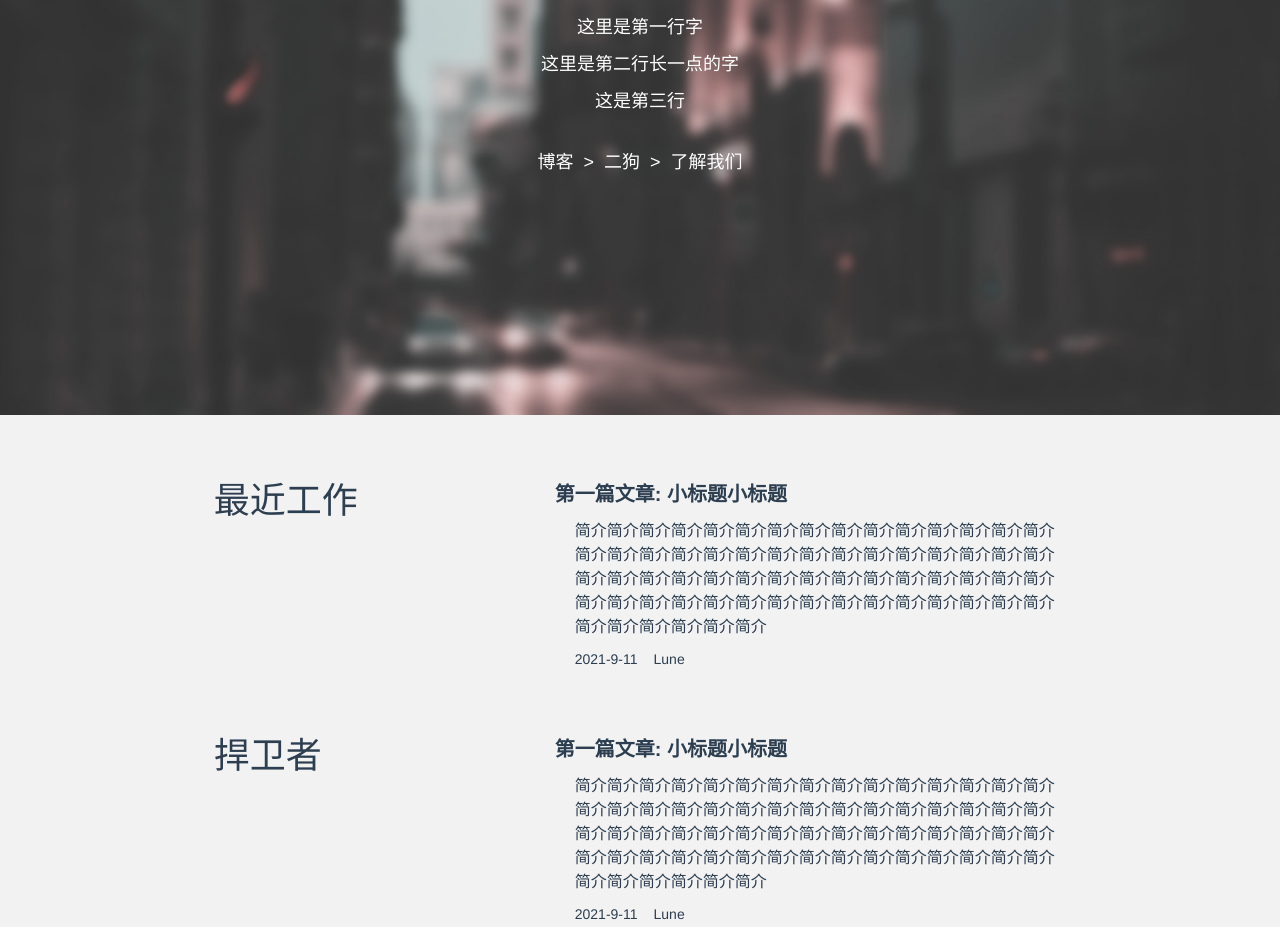
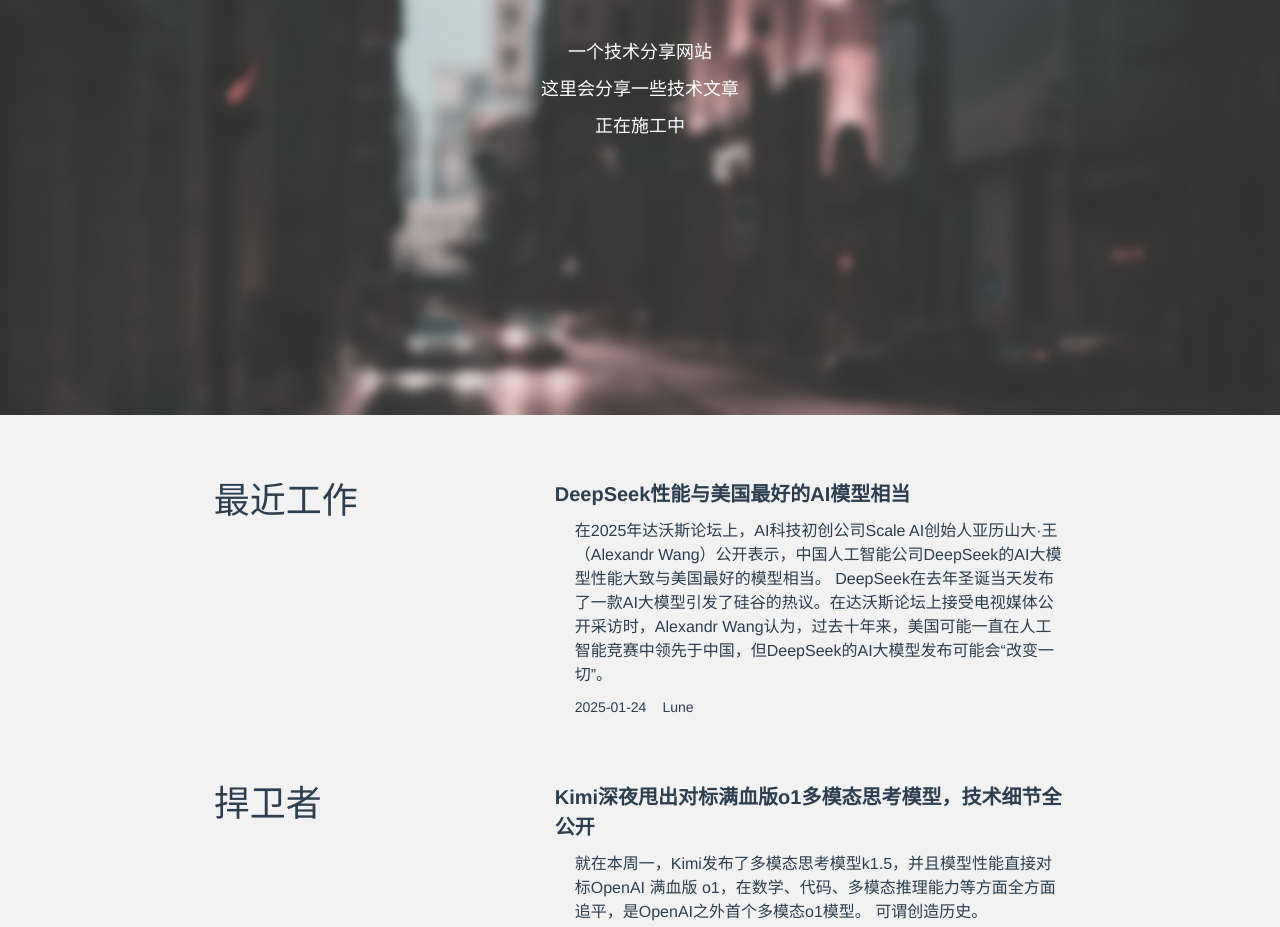
Before and after one commit to Shimada666/corgitech-index-fe, a Vue app: page / in a window 1280 px wide. Shown: the part 385-1312 px from the top of the page. Built offline with nearby package versions, Linux system fonts and the light colour scheme.

Commit message:
feat: 更新网站内容

```diff
--- a/src/views/Index.vue
+++ b/src/views/Index.vue
@@ -18,17 +18,14 @@
         </div>
         <div class="intro">
           <div class="intro-text">
-            这里是第一行字
+            一个技术分享网站
           </div>
           <div class="intro-text">
-            这里是第二行长一点的字
+            这里会分享一些技术文章
           </div>
           <div class="intro-text">
-            这是第三行
+            正在施工中
           </div>
-        </div>
-        <div class="link">
-          博客&nbsp;&nbsp;>&nbsp;&nbsp;二狗&nbsp;&nbsp;>&nbsp;&nbsp;了解我们
         </div>
       </div>
     </div>
@@ -43,13 +40,14 @@
       <div class="right">
         <div class="article">
           <div class="article-title">
-            第一篇文章: 小标题小标题
+            DeepSeek性能与美国最好的AI模型相当
           </div>
           <div class="article-content">
-            简介简介简介简介简介简介简介简介简介简介简介简介简介简介简介简介简介简介简介简介简介简介简介简介简介简介简介简介简介简介简介简介简介简介简介简介简介简介简介简介简介简介简介简介简介简介简介简介简介简介简介简介简介简介简介简介简介简介简介简介简介简介简介简介简介简介
+            在2025年达沃斯论坛上，AI科技初创公司Scale AI创始人亚历山大·王（Alexandr Wang）公开表示，中国人工智能公司DeepSeek的AI大模型性能大致与美国最好的模型相当。
+DeepSeek在去年圣诞当天发布了一款AI大模型引发了硅谷的热议。在达沃斯论坛上接受电视媒体公开采访时，Alexandr Wang认为，过去十年来，美国可能一直在人工智能竞赛中领先于中国，但DeepSeek的AI大模型发布可能会“改变一切”。
           </div>
           <div class="article-footer">
-            <span class="article-date">2021-9-11</span>
+            <span class="article-date">2025-01-24</span>
             <span class="article-author">Lune</span>
           </div>
         </div>
@@ -64,13 +62,15 @@
       <div class="right">
         <div class="article">
           <div class="article-title">
-            第一篇文章: 小标题小标题
+            Kimi深夜甩出对标满血版o1多模态思考模型，技术细节全公开
           </div>
           <div class="article-content">
-            简介简介简介简介简介简介简介简介简介简介简介简介简介简介简介简介简介简介简介简介简介简介简介简介简介简介简介简介简介简介简介简介简介简介简介简介简介简介简介简介简介简介简介简介简介简介简介简介简介简介简介简介简介简介简介简介简介简介简介简介简介简介简介简介简介简介
+            就在本周一，Kimi发布了多模态思考模型k1.5，并且模型性能直接对标OpenAI 满血版 o1，在数学、代码、多模态推理能力等方面全方面追平，是OpenAI之外首个多模态o1模型。
+
+可谓创造历史。
           </div>
           <div class="article-footer">
-            <span class="article-date">2021-9-11</span>
+            <span class="article-date">2025-01-24</span>
             <span class="article-author">Lune</span>
           </div>
         </div>
```
Also changed, not shown: 2 other files (tests, documents, lock files or other folders).
